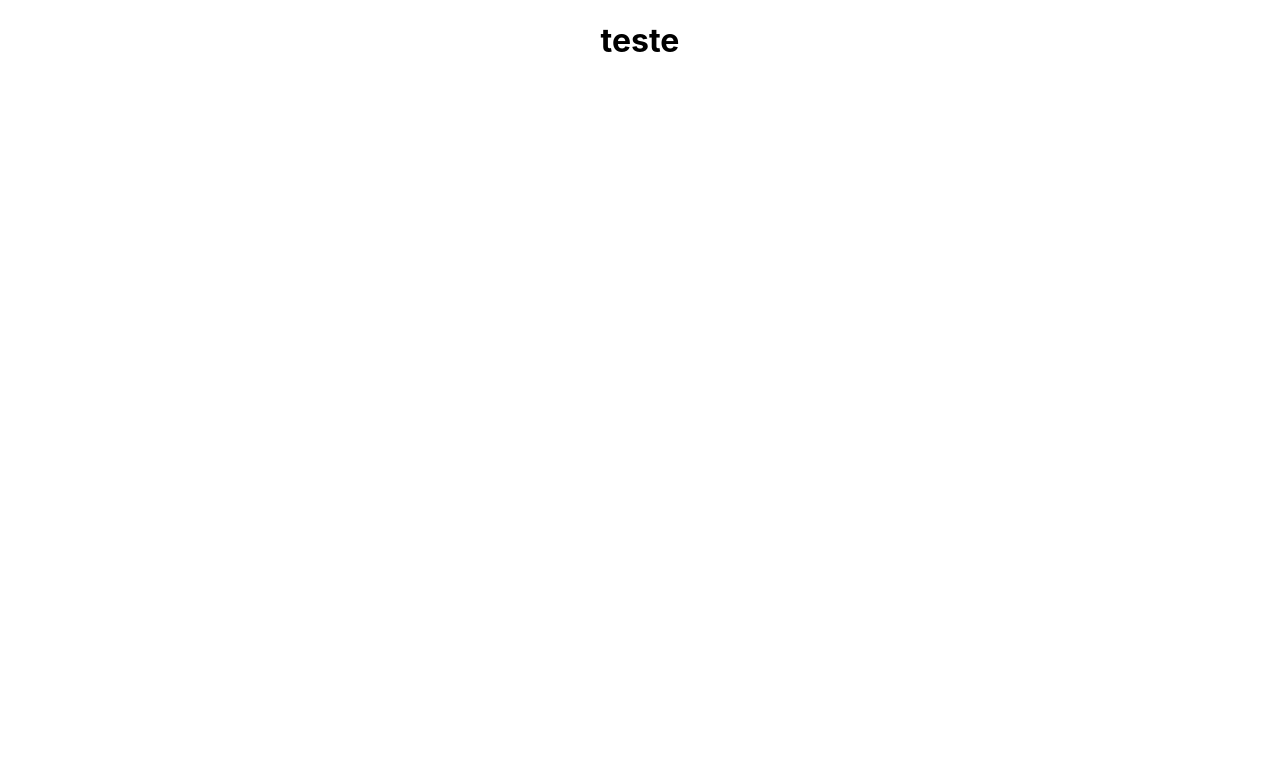
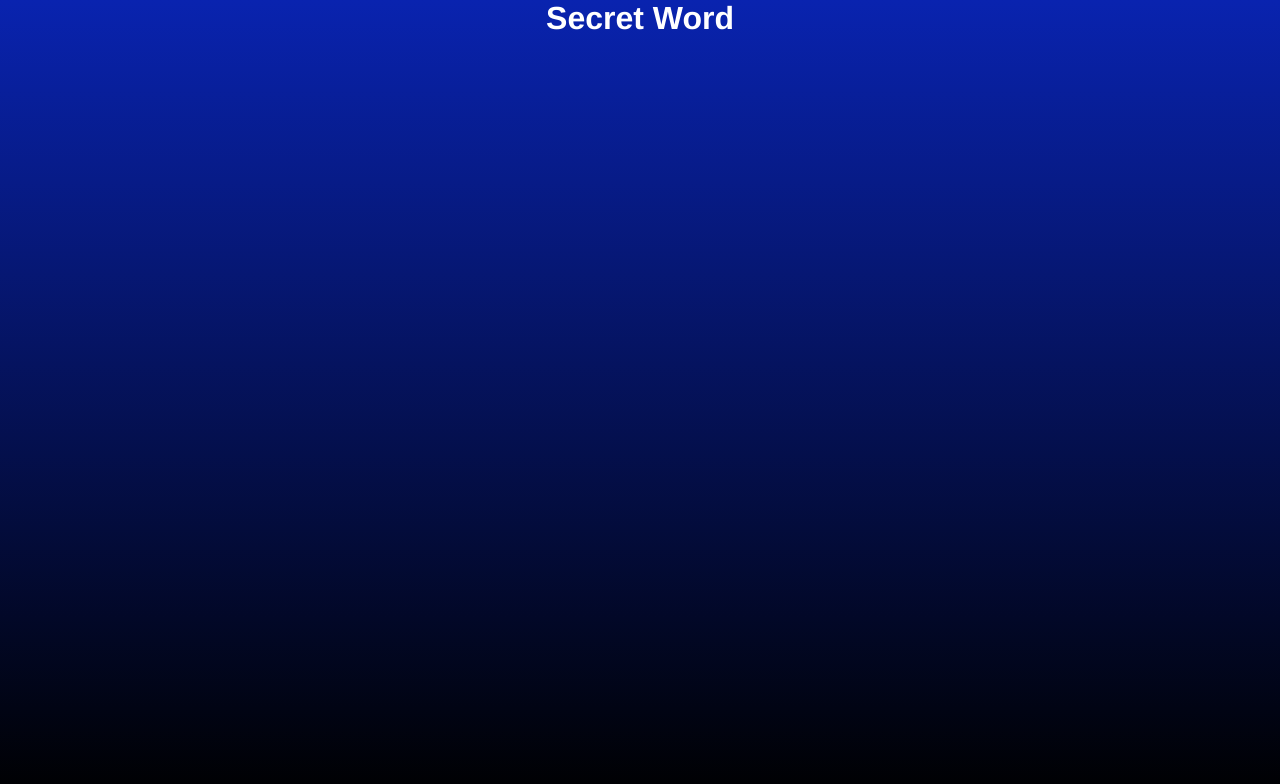
Before and after one commit to mariocarvalho-2205/React-Aulas, a JavaScript app in the folder Projetos/01_secret_word/: page / in a window 1280 px wide. Shown: the top 784 px of the page. Built offline with nearby package versions, Linux system fonts and the light colour scheme; the HTML template or start-up script is replaced by a standard one.

Commit message:
config initial

```diff
--- a/Projetos/01_secret_word/package.json
+++ b/Projetos/01_secret_word/package.json
@@ -9,6 +9,7 @@
     "react": "^18.2.0",
     "react-dom": "^18.2.0",
     "react-scripts": "5.0.1",
+    "styled-components": "^6.1.8",
     "web-vitals": "^2.1.4"
   },
   "scripts": {
--- a/Projetos/01_secret_word/public/index.html
+++ b/Projetos/01_secret_word/public/index.html
@@ -24,7 +24,7 @@
       work correctly both with client-side routing and a non-root public URL.
       Learn how to configure a non-root public URL by running `npm run build`.
     -->
-    <title>React App</title>
+    <title>Secret Word</title>
   </head>
   <body>
     <noscript>You need to enable JavaScript to run this app.</noscript>
--- a/Projetos/01_secret_word/src/App.css
+++ /dev/null
@@ -1,38 +0,0 @@
-.App {
-  text-align: center;
-}
-
-.App-logo {
-  height: 40vmin;
-  pointer-events: none;
-}
-
-@media (prefers-reduced-motion: no-preference) {
-  .App-logo {
-    animation: App-logo-spin infinite 20s linear;
-  }
-}
-
-.App-header {
-  background-color: #282c34;
-  min-height: 100vh;
-  display: flex;
-  flex-direction: column;
-  align-items: center;
-  justify-content: center;
-  font-size: calc(10px + 2vmin);
-  color: white;
-}
-
-.App-link {
-  color: #61dafb;
-}
-
-@keyframes App-logo-spin {
-  from {
-    transform: rotate(0deg);
-  }
-  to {
-    transform: rotate(360deg);
-  }
-}
--- a/Projetos/01_secret_word/src/App.js
+++ b/Projetos/01_secret_word/src/App.js
@@ -1,10 +1,10 @@
-import './App.css';
+import * as S from './App.styles.js'
 
 function App() {
   return (
-    <div className="App">
-      <h1>teste</h1>
-    </div>
+    <S.App>
+      <h1>Secret Word</h1>
+    </S.App>
   );
 }
 
--- /dev/null
+++ b/Projetos/01_secret_word/src/App.styles.js
@@ -0,0 +1,8 @@
+import styled from 'styled-components'
+
+export const App = styled.div`
+    display: flex;
+    justify-content: center;
+    align-items: center;
+    text-align: center;
+`;
--- a/Projetos/01_secret_word/src/index.css
+++ b/Projetos/01_secret_word/src/index.css
@@ -1,13 +1,12 @@
-body {
+* {
   margin: 0;
-  font-family: -apple-system, BlinkMacSystemFont, 'Segoe UI', 'Roboto', 'Oxygen',
-    'Ubuntu', 'Cantarell', 'Fira Sans', 'Droid Sans', 'Helvetica Neue',
-    sans-serif;
-  -webkit-font-smoothing: antialiased;
-  -moz-osx-font-smoothing: grayscale;
+  padding: 0;
+  box-sizing: border-box;
+  font-family: Helvetica;
+  color: #fff;
 }
 
-code {
-  font-family: source-code-pro, Menlo, Monaco, Consolas, 'Courier New',
-    monospace;
+html, body {
+  background: linear-gradient(180deg, rgba(9, 35, 175, 1) 0%, rgba(0, 0, 0, 1)100%);
+  height: 100%;
 }
```
Also changed, not shown: 1 other file (tests, documents, lock files or other folders).
